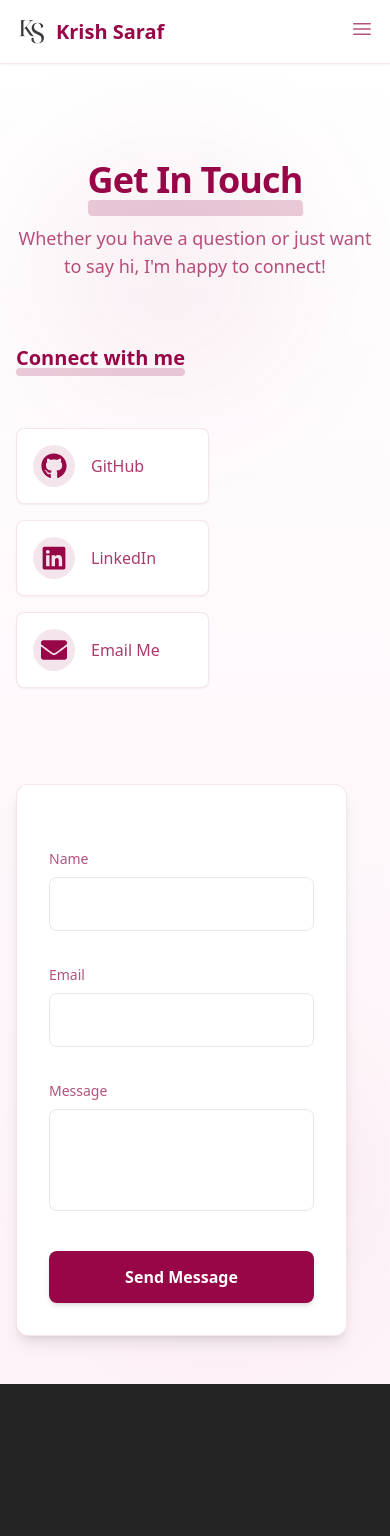
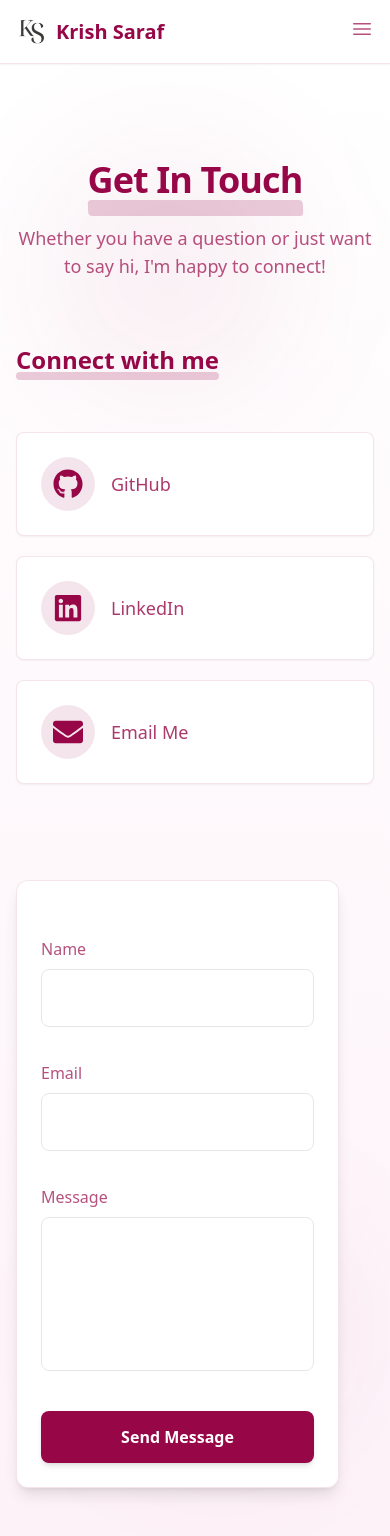
Before and after one commit to KrishSaraf/Portfolio-Website, a React (Vite) app: page /contact in a window 390 px wide. Before the commit the page ends 1384 px from the top, so only its background shows below. Built offline with nearby package versions, Linux system fonts and the light colour scheme.

Commit message:
Fix mobile sizing issues for company logos, contact form, and profile image

```diff
--- a/src/pages/Contact.tsx
+++ b/src/pages/Contact.tsx
@@ -161,7 +161,7 @@ const Contact = () => {
               <form
                 ref={form}
                 onSubmit={handleSubmit}
-                className="space-y-8 bg-white p-8 rounded-xl shadow-lg border border-darkPink/10 relative overflow-hidden"
+                className="space-y-8 bg-white p-6 md:p-8 rounded-xl shadow-lg border border-darkPink/10 relative overflow-hidden w-full"
               >
                 {/* Form background decoration */}
                 <div className="absolute top-0 right-0 w-40 h-40 bg-gradient-to-bl from-darkPink/5 to-transparent rounded-bl-full -z-10"></div>
@@ -170,7 +170,7 @@ const Contact = () => {
                 <div className="relative">
                   <label
                     htmlFor="name"
-                    className={`block text-sm font-medium mb-2 transition-all duration-200 ${
+                    className={`block text-base font-medium mb-2 transition-all duration-200 ${
                       focusedField === 'name' ? 'text-darkPink' : 'text-darkPink/70'
                     }`}
                   >
@@ -184,7 +184,7 @@ const Contact = () => {
                     onChange={handleChange}
                     onFocus={() => handleFocus('name')}
                     onBlur={handleBlur}
-                    className="w-full px-4 py-3.5 bg-white border rounded-lg text-darkPink/90 transition-all duration-300 focus:outline-none focus:ring-2 focus:ring-darkPink/50 focus:border-darkPink"
+                    className="w-full px-5 py-4 text-base bg-white border rounded-lg text-darkPink/90 transition-all duration-300 focus:outline-none focus:ring-2 focus:ring-darkPink/50 focus:border-darkPink"
                     required
                   />
                   <div className={`h-0.5 bg-darkPink scale-x-0 transition-transform duration-300 origin-left ${
@@ -195,7 +195,7 @@ const Contact = () => {
                 <div className="relative">
                   <label
                     htmlFor="email"
-                    className={`block text-sm font-medium mb-2 transition-all duration-200 ${
+                    className={`block text-base font-medium mb-2 transition-all duration-200 ${
                       focusedField === 'email' ? 'text-darkPink' : 'text-darkPink/70'
                     }`}
                   >
@@ -209,7 +209,7 @@ const Contact = () => {
                     onChange={handleChange}
                     onFocus={() => handleFocus('email')}
                     onBlur={handleBlur}
-                    className="w-full px-4 py-3.5 bg-white border rounded-lg text-darkPink/90 transition-all duration-300 focus:outline-none focus:ring-2 focus:ring-darkPink/50 focus:border-darkPink"
+                    className="w-full px-5 py-4 text-base bg-white border rounded-lg text-darkPink/90 transition-all duration-300 focus:outline-none focus:ring-2 focus:ring-darkPink/50 focus:border-darkPink"
                     required
                   />
                   <div className={`h-0.5 bg-darkPink scale-x-0 transition-transform duration-300 origin-left ${
@@ -220,7 +220,7 @@ const Contact = () => {
                 <div className="relative">
                   <label
                     htmlFor="message"
-                    className={`block text-sm font-medium mb-2 transition-all duration-200 ${
+                    className={`block text-base font-medium mb-2 transition-all duration-200 ${
                       focusedField === 'message' ? 'text-darkPink' : 'text-darkPink/70'
                     }`}
                   >
@@ -233,8 +233,8 @@ const Contact = () => {
                     onChange={handleChange}
                     onFocus={() => handleFocus('message')}
                     onBlur={handleBlur}
-                    rows={3}
-                    className="w-full px-4 py-3.5 bg-white border rounded-lg text-darkPink/90 transition-all duration-300 focus:outline-none focus:ring-2 focus:ring-darkPink/50 focus:border-darkPink resize-none"
+                    rows={5}
+                    className="w-full px-5 py-4 text-base bg-white border rounded-lg text-darkPink/90 transition-all duration-300 focus:outline-none focus:ring-2 focus:ring-darkPink/50 focus:border-darkPink resize-none"
                     required
                   />
                   <div className={`h-0.5 bg-darkPink scale-x-0 transition-transform duration-300 origin-left ${
@@ -287,27 +287,27 @@ const Contact = () => {
 
             {/* Social Links - Right Side */}
             <motion.div
-              className="md:w-1/3 order-1 md:order-2 flex flex-col items-center md:items-start"
+              className="md:w-1/3 w-full order-1 md:order-2 flex flex-col items-center md:items-start"
               variants={itemVariants}
             >
               <div className="mb-12 w-full">
-                <h3 className="text-xl font-bold text-darkPink mb-8 relative inline-block">
+                <h3 className="text-2xl font-bold text-darkPink mb-8 relative inline-block">
                   <span className="relative z-10">Connect with me</span>
                   <div className="absolute -bottom-1 left-0 w-full h-2 bg-darkPink/20 -z-10 rounded"></div>
                 </h3>
-                <div className="flex flex-col gap-4 mt-6">
+                <div className="flex flex-col gap-5 mt-6">
                   <motion.a
                     whileHover={{ scale: 1.03, x: 5 }}
                     href="https://github.com/KrishSaraf/"
                     target="_blank"
                     rel="noopener noreferrer"
-                    className="flex items-center gap-4 text-darkPink/80 hover:text-darkPink transition-all duration-300 p-4 rounded-lg border border-darkPink/10 bg-white shadow-sm hover:shadow-md group"
+                    className="flex items-center gap-4 text-darkPink/80 hover:text-darkPink transition-all duration-300 p-6 rounded-lg border border-darkPink/10 bg-white shadow-sm hover:shadow-md group"
                     aria-label="GitHub Profile"
                   >
-                    <span className="bg-darkPink/10 text-darkPink p-2 rounded-full transition-all duration-300 group-hover:bg-darkPink group-hover:text-white">
-                      <FaGithub size={26} />
+                    <span className="bg-darkPink/10 text-darkPink p-3 rounded-full transition-all duration-300 group-hover:bg-darkPink group-hover:text-white">
+                      <FaGithub size={30} />
                     </span>
-                    <span className="font-medium">GitHub</span>
+                    <span className="font-medium text-lg">GitHub</span>
                     <span className="ml-auto opacity-0 group-hover:opacity-100 transition-opacity duration-300">→</span>
                   </motion.a>
 
@@ -316,26 +316,26 @@ const Contact = () => {
                     href="https://www.linkedin.com/in/krishsaraf/"
                     target="_blank"
                     rel="noopener noreferrer"
-                    className="flex items-center gap-4 text-darkPink/80 hover:text-darkPink transition-all duration-300 p-4 rounded-lg border border-darkPink/10 bg-white shadow-sm hover:shadow-md group"
+                    className="flex items-center gap-4 text-darkPink/80 hover:text-darkPink transition-all duration-300 p-6 rounded-lg border border-darkPink/10 bg-white shadow-sm hover:shadow-md group"
                     aria-label="LinkedIn Profile"
                   >
-                    <span className="bg-darkPink/10 text-darkPink p-2 rounded-full transition-all duration-300 group-hover:bg-darkPink group-hover:text-white">
-                      <FaLinkedin size={26} />
+                    <span className="bg-darkPink/10 text-darkPink p-3 rounded-full transition-all duration-300 group-hover:bg-darkPink group-hover:text-white">
+                      <FaLinkedin size={30} />
                     </span>
-                    <span className="font-medium">LinkedIn</span>
+                    <span className="font-medium text-lg">LinkedIn</span>
                     <span className="ml-auto opacity-0 group-hover:opacity-100 transition-opacity duration-300">→</span>
                   </motion.a>
 
                   <motion.a
                     whileHover={{ scale: 1.03, x: 5 }}
                     href="mailto:krishsaraf05@gmail.com"
-                    className="flex items-center gap-4 text-darkPink/80 hover:text-darkPink transition-all duration-300 p-4 rounded-lg border border-darkPink/10 bg-white shadow-sm hover:shadow-md group"
+                    className="flex items-center gap-4 text-darkPink/80 hover:text-darkPink transition-all duration-300 p-6 rounded-lg border border-darkPink/10 bg-white shadow-sm hover:shadow-md group"
                     aria-label="Email Me"
                   >
-                    <span className="bg-darkPink/10 text-darkPink p-2 rounded-full transition-all duration-300 group-hover:bg-darkPink group-hover:text-white">
-                      <FaEnvelope size={26} />
+                    <span className="bg-darkPink/10 text-darkPink p-3 rounded-full transition-all duration-300 group-hover:bg-darkPink group-hover:text-white">
+                      <FaEnvelope size={30} />
                     </span>
-                    <span className="font-medium">Email Me</span>
+                    <span className="font-medium text-lg">Email Me</span>
                     <span className="ml-auto opacity-0 group-hover:opacity-100 transition-opacity duration-300">→</span>
                   </motion.a>
                 </div>
```
Also changed, not shown: src/pages/Home.tsx (+9 -9 lines).
